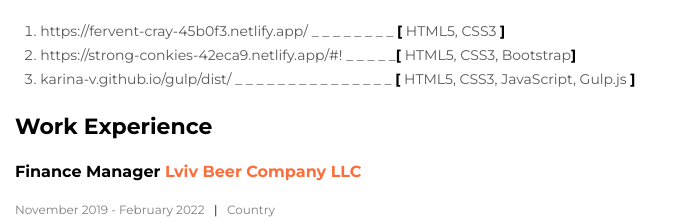
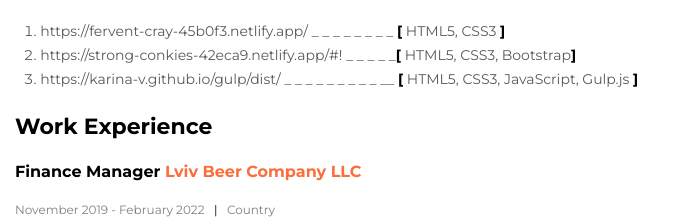
Before and after one commit to Karina-V/resume, a plain HTML site: page index.html in a window 1280 px wide. Shown: the part 485-707 px from the top of the page, 495-1171 px from the left. Drawn offline with Linux system fonts and the light colour scheme.

Commit message:
change html

```diff
--- a/index.html
+++ b/index.html
@@ -39,8 +39,8 @@
                         _ _ _ _ _<span class="bolt">[</span> HTML5, CSS3, Bootstrap<span class="bolt">]</span>
                     </li>
                     <li> <a class="text-grey" target="_blank"
-                            href="https://karina-v.github.io/gulp/dist/">karina-v.github.io/gulp/dist/</a> _ _
-                        _ _ _ _ _ _ _ _ _ _ _ _ _
+                            href="https://karina-v.github.io/gulp/dist/">https://karina-v.github.io/gulp/dist/</a> _ _
+                        _ _ _ _ _ _ _ __
                         <span class="bolt">[</span> HTML5, CSS3, JavaScript, Gulp.js <span class="bolt">]</span>
                     </li>
 
```
